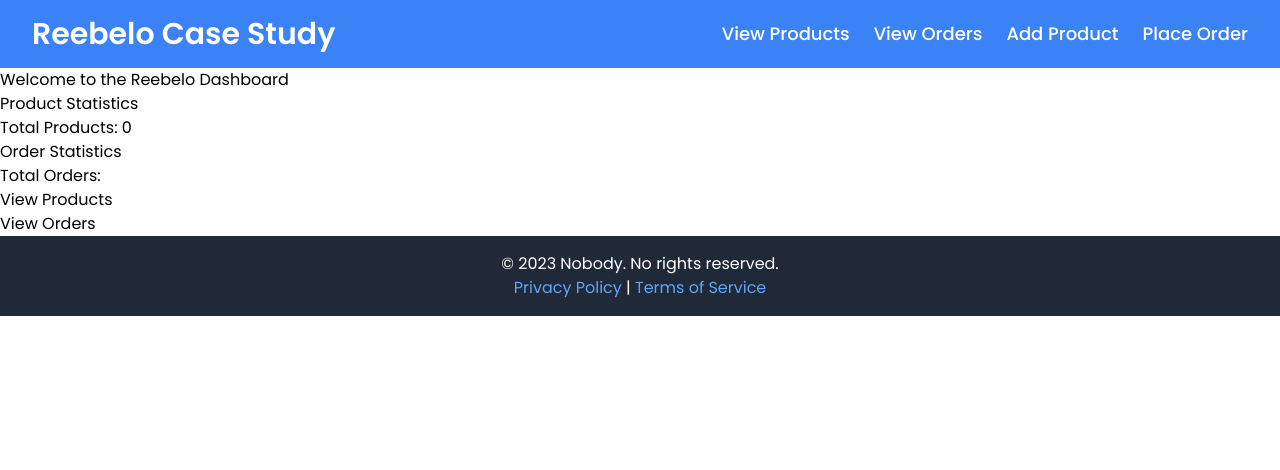
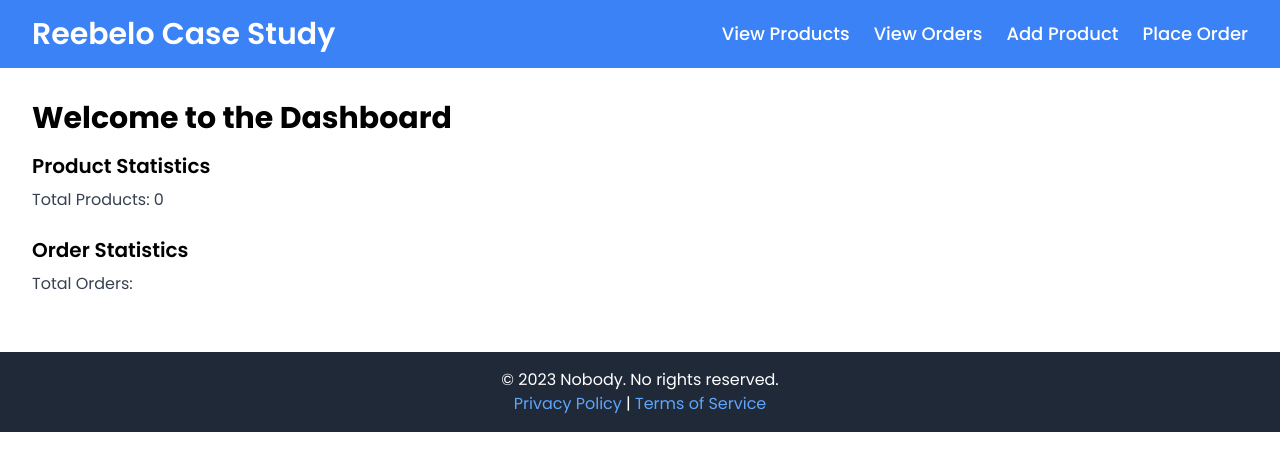
Before and after one commit to joeyksclark/reebelo-case-study-website, a Next.js app: page / in a window 1280 px wide. Shown: the top 470 px of the page. Built offline with nearby package versions, Linux system fonts and the light colour scheme; no server answers.

Commit message:
Style the dashboard

```diff
--- a/pages/index.tsx
+++ b/pages/index.tsx
@@ -1,5 +1,4 @@
 import React, { useEffect, useState } from 'react';
-
 import Link from 'next/link';
 
 const HomePage: React.FC = () => {
@@ -21,25 +20,17 @@ const HomePage: React.FC = () => {
     }, []);
 
     return (
-        <div>
-            <h1>Welcome to the Reebelo Dashboard</h1>
+        <div className="container mx-auto p-8">
+            <h1 className="text-3xl font-bold mb-4">Welcome to the Dashboard</h1>
 
-            <div>
-                <h2>Product Statistics</h2>
-                <p>Total Products: {productCount}</p>
+            <div className="mb-6">
+                <h2 className="text-xl font-semibold mb-2">Product Statistics</h2>
+                <p className="text-gray-700">Total Products: {productCount}</p>
             </div>
 
-            <div>
-                <h2>Order Statistics</h2>
-                <p>Total Orders: {orderCount}</p>
-            </div>
-
-            <div>
-                <Link href="/products">View Products</Link>
-            </div>
-
-            <div>
-                <Link href="/orders">View Orders</Link>
+            <div className="mb-6">
+                <h2 className="text-xl font-semibold mb-2">Order Statistics</h2>
+                <p className="text-gray-700">Total Orders: {orderCount}</p>
             </div>
         </div>
     );
```
